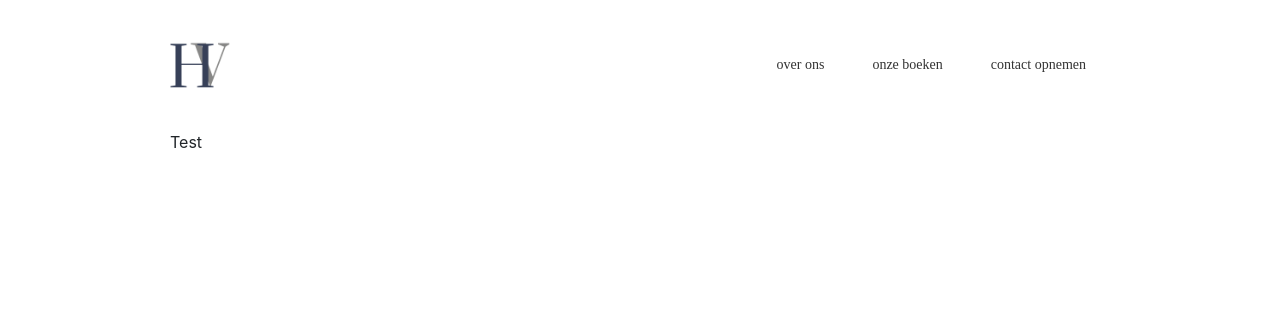
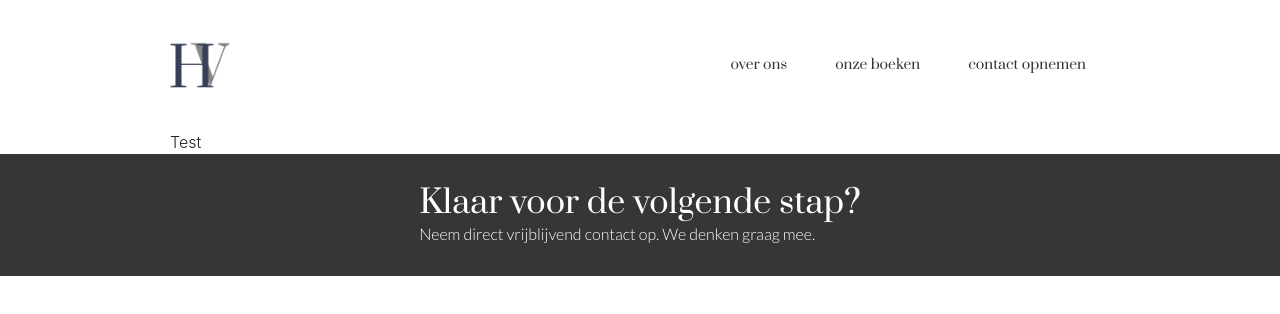
Before and after one commit to jobveldhuis/hoekstraenveldhuis.nl, a Next.js app in the folder hoekstraenveldhuis.nl/: page / in a window 1280 px wide. Shown: the top 314 px of the page. Built offline with nearby package versions, Linux system fonts and the light colour scheme.

Commit message:
Working CTA in NextJS app

```diff
--- a/hoekstraenveldhuis.nl/components/Footer.js
+++ b/hoekstraenveldhuis.nl/components/Footer.js
@@ -1,9 +1,38 @@
 import React from 'react'
 
+/**
+ * NextJS
+ */
+import Link from 'next/link'
+
+/**
+ * Styles
+ */
+import styles from '../styles/Footer.module.css'
+
+
 const Footer = props => (
-    <div>
+    <div className={styles.footerComponent}>
+        { props.showCTA && (
+          <Link href="/contact">
+              <a>
+                  <div className={`${styles.ctaContainer} container-fluid d-flex`} id="cta">
+                        <div className={styles.ctaContent}>
+                            <h2>Klaar voor de volgende stap?</h2>
+                            <p>Neem direct vrijblijvend contact op. We denken graag mee.</p>
+                        </div>
+                  </div>
+              </a>
+          </Link>
+        )}
+        <div className={styles.footerContainer}>
 
+        </div>
     </div>
 )
 
+Footer.defaultProps = {
+    'showCTA': true
+}
+
 export default Footer;
--- a/hoekstraenveldhuis.nl/pages/index.js
+++ b/hoekstraenveldhuis.nl/pages/index.js
@@ -8,11 +8,14 @@ export default function Home() {
       <Head>
         {/* Website meta data */}
         {/* TODO: Add OG and schema markup */}
-        <meta charset="UTF-8"/>
         <title>Hoekstra & Veldhuis - Samen vertellen we uw verhaal</title>
         <link rel="icon" type="image/png" href="../favicon.png" />
         <meta name="description"
               content="Bij Hoekstra & Veldhuis draait alles om tekst. Of het nu gaat om tekstschrijven, vertalen of SEO optimalisatie. U bent bij ons aan het juiste adres."/>
+
+              {/* Custom fonts */}
+          <link rel="preconnect" href="https://fonts.gstatic.com" />
+              <link href="https://fonts.googleapis.com/css2?family=Lato:wght@300;400;700&family=Prata&display=swap" rel="stylesheet" />
       </Head>
 
       <Layout>
--- /dev/null
+++ b/hoekstraenveldhuis.nl/styles/Footer.module.css
@@ -0,0 +1,32 @@
+.footerComponent {
+    width: 100%;
+}
+
+.footerContainer {
+
+}
+
+.ctaContainer {
+    width: 100%;
+    background-color: #363636;
+    color: #ffffff;
+}
+
+.ctaContainer:hover {
+    background-color: #2274a5;
+}
+
+.ctaContainer p {
+    font-family: "Lato", sans-serif;
+    font-weight: 300;
+}
+
+.ctaContainer h2, .ctaContainer p{
+    margin: 0;
+}
+
+.ctaContent {
+    max-width: 940px;
+    padding: 30px 0;
+    margin: 0 auto;
+}
--- a/hoekstraenveldhuis.nl/styles/Header.module.css
+++ b/hoekstraenveldhuis.nl/styles/Header.module.css
@@ -1,6 +1,7 @@
 .navigation
 {
-    width: 940px;
+    max-width: 940px;
+    margin: 0 auto;
     align-self: center;
     font-family: "Prata", serif;
     font-size: 14px;
--- a/hoekstraenveldhuis.nl/styles/globals.css
+++ b/hoekstraenveldhuis.nl/styles/globals.css
@@ -4,6 +4,7 @@ body {
   margin: 0;
   font-family: -apple-system, BlinkMacSystemFont, Lato, Roboto, Oxygen,
     Ubuntu, Cantarell, Fira Sans, Droid Sans, Helvetica Neue, sans-serif;
+  font-weight: 300;
 }
 
 a {
@@ -15,7 +16,12 @@ a {
   box-sizing: border-box;
 }
 
-.layout {
+.content {
   max-width: 940px;
   margin: 0 auto;
 }
+
+h1, h2, h3, h4, h5, h6 {
+  font-family: "Prata", serif;
+  font-weight: 500;
+}
```
Also changed, not shown: 2 other files (tests, documents, lock files or other folders).
